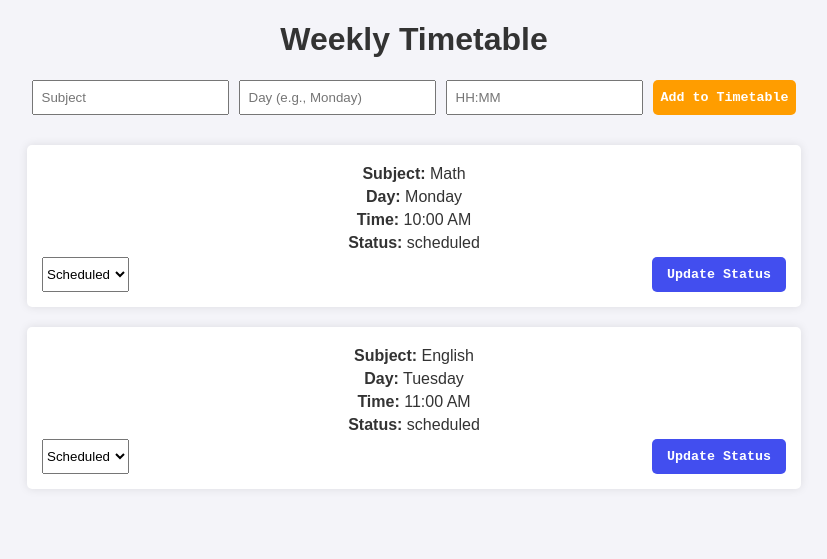
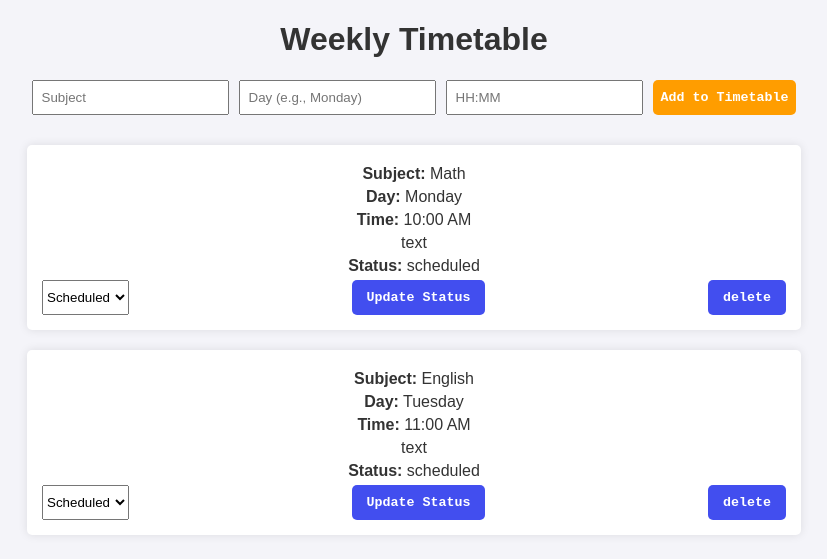
Before and after one commit to crmSaaS/timetable-app, a Node server app: page / in a window 1280 px wide. Shown: the top 559 px of the page, without its empty margins (226-1053 px from the left). Run offline with Node 20, Linux system fonts and the light colour scheme.

Commit message:
fix:#14 added deleted button

```diff
--- a/views/index.ejs
+++ b/views/index.ejs
@@ -23,7 +23,7 @@
       <div class="task">
         <p><strong>Subject:</strong> <%= task.subject %></p>
         <p><strong>Day:</strong> <%= task.day %></p>
-        <p><strong>Time:</strong> <%= task.time %></p>
+        <p><strong>Time:</strong> <%= task.time %></p>text
         <p><strong>Status:</strong> <%= task.status %></p>
         <form method="POST" action="/update ">
           <input type="hidden" name="id" value="<%= task.id %>">
@@ -33,6 +33,7 @@
             <option value="canceled" <%= task.status === 'canceled' ? 'selected' : '' %>>Canceled</option>
           </select>
           <button type="submit " class="btn-secondary" onclick="alert('Message updated successfully!')">Update Status</button>
+          <button type="submit"  class="btn-secondary" onclick="alert('Message updated successfully!')" >delete</button>
         </form>
       </div>
     <% }) %>
```
